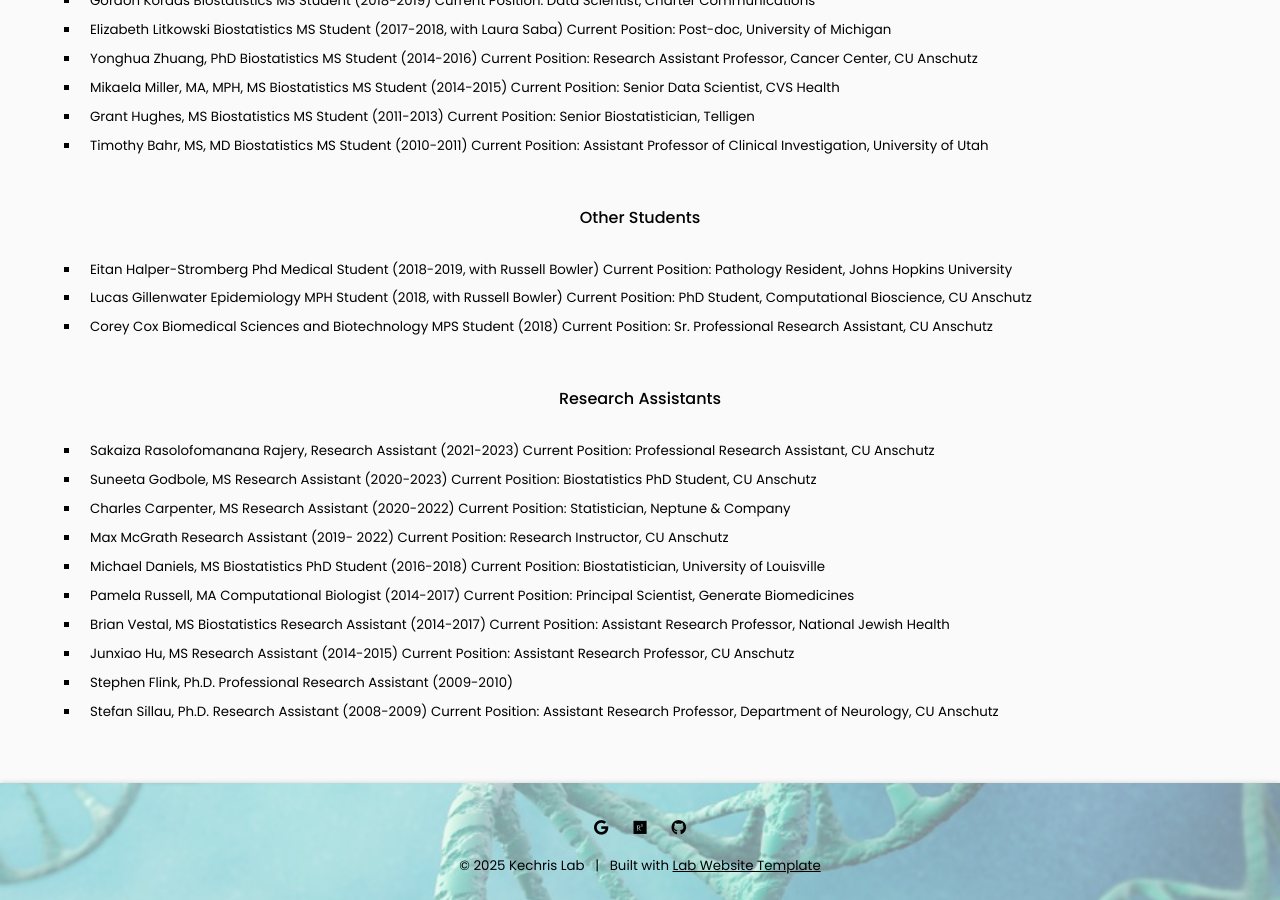
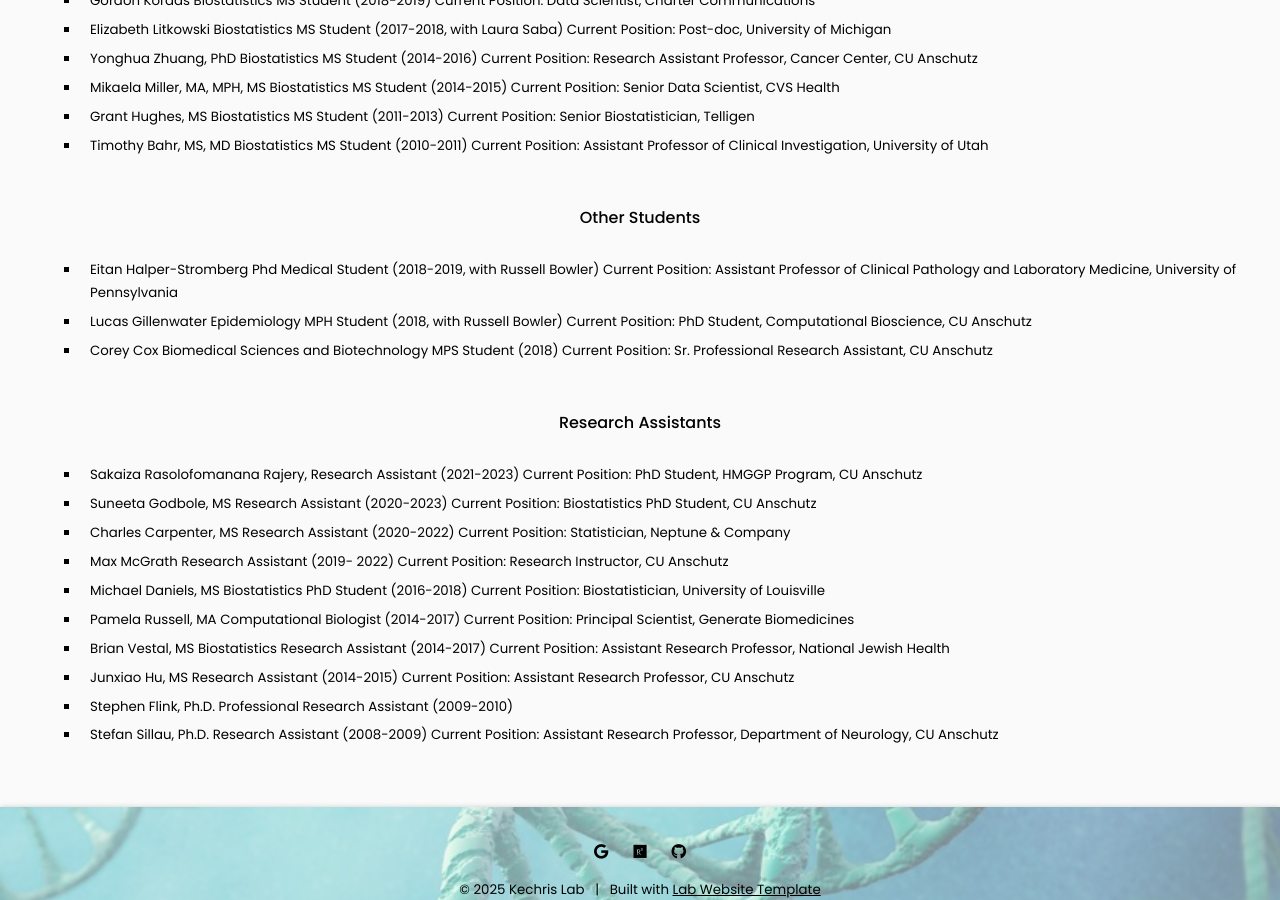
Before and after one commit to KechrisLab/kechrislab.github.io, a Jekyll site: the page built from team/index.md, in a window 1280 px wide and 900 px high, scrolled down 1629 px. Built offline with Jekyll 4.4.1, drawn with Linux system fonts in a browser that asks for light colours.

Commit message:
Update index.md

```diff
--- a/team/index.md
+++ b/team/index.md
@@ -79,7 +79,7 @@ Current Position: Assistant Professor of Clinical Investigation, University of U
 
 ### Other Students
 + Eitan Halper-Stromberg Phd Medical Student (2018-2019, with Russell Bowler)
-Current Position: Pathology Resident, Johns Hopkins University
+Current Position: Assistant Professor of Clinical Pathology and Laboratory Medicine, University of Pennsylvania
 + Lucas Gillenwater Epidemiology MPH Student (2018, with Russell Bowler)
 Current Position: PhD Student, Computational Bioscience, CU Anschutz
 + Corey Cox Biomedical Sciences and Biotechnology MPS Student (2018)
@@ -87,7 +87,7 @@ Current Position: Sr. Professional Research Assistant, CU Anschutz
 
 ### Research Assistants
 + Sakaiza Rasolofomanana Rajery, Research Assistant (2021-2023)
-Current Position: Professional Research Assistant, CU Anschutz
+Current Position: PhD Student, HMGGP Program, CU Anschutz
 + Suneeta Godbole, MS Research Assistant (2020-2023)
 Current Position: Biostatistics PhD Student, CU Anschutz
 + Charles Carpenter, MS Research Assistant (2020-2022)
```
